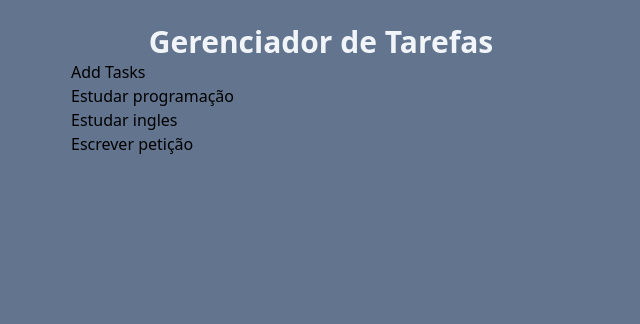
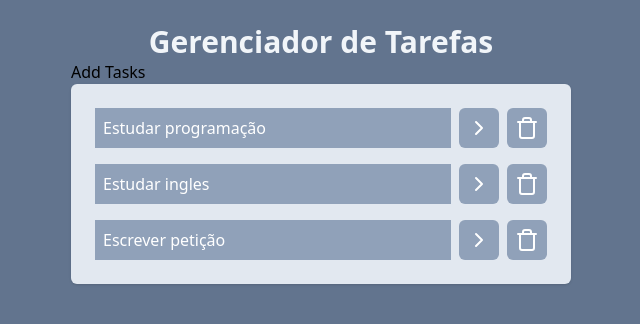
Before and after one commit to LimaSilvaLima/tasksreact, a React (Vite) app: page / in a window 1280 px wide. Shown: the top 324 px of the page, without its empty margins (319-959 px from the left). Built offline with nearby package versions, Linux system fonts and the light colour scheme.

Commit message:
implementadas as funçoes de alterar e deletes com respectivos bottuns

```diff
--- a/package.json
+++ b/package.json
@@ -13,6 +13,8 @@
     "@tailwindcss/postcss": "^4.1.11",
     "@tailwindcss/vite": "^4.1.11",
     "autoprefixer": "^10.4.21",
+    "lucide": "^0.525.0",
+    "lucide-react": "^0.525.0",
     "postcss": "^8.5.6",
     "react": "^19.1.0",
     "react-dom": "^19.1.0",
--- a/src/App.jsx
+++ b/src/App.jsx
@@ -25,6 +25,25 @@
 
   ]);
 
+  function onTaskClick(taskId) {
+    const newTasks = tasks.map(task => {
+      if (task.id=== taskId){
+        return{
+          ...task,
+          isCompleted: !task.isCompleted
+        }
+
+      }
+      return task;
+    });
+    setTasks(newTasks);
+  }
+
+  function onDeleteTaskClick(taskId) {
+    const newTasks = tasks.filter(task => task.id !== taskId);
+    setTasks(newTasks);
+  }
+
   return (
     <div className="w-screen h-screen bg-slate-500 flex justify-center p-6">
       <div className="w-[500px]">
@@ -32,7 +51,7 @@
           Gerenciador de Tarefas
         </h1>
         <AddTasks/>
-        <Tasks tasks={tasks}/>
+        <Tasks tasks={tasks} onTaskClick={onTaskClick} />
       </div>
     </div>
   );
--- a/src/components/Tasks.jsx
+++ b/src/components/Tasks.jsx
@@ -1,15 +1,33 @@
+import { ChevronRightIcon, TrashIcon } from "lucide-react";
+
 function Tasks(props) {
 
   return (
     <div>
       <div>
-          <h1>{props.tasks.map((task) =>(
-            <p>{task.title}</p>
+          <ul className="space-y-4 p-6 bg-slate-200 rounded-md shadow">{props.tasks.map((task) =>(
+              <li key={task.id} className="flex gap-2">
+                <button onClick={() =>props.onTaskClick(task.id)}
+                  className={`bg-slate-400 text-left w-full text-white p-2 rounded-md" ${task.isCompleted && "line-through"
+                  }`}
+                >
+                  {task.title}
+                </button>
+                <button className="bg-slate-400 p-2 rounded-md text-white">
+                  <ChevronRightIcon />
+                </button>
+                <button className="bg-slate-400 p-2 rounded-md text-white">
+                  <TrashIcon/>
+                </button>
+              </li>
             ))}
-          </h1>
+          </ul>
       </div>
     </div>
   );
 }
 
 export default Tasks;
+
+//para use icone instalar lucide-icons/react
+//npm install lucide
```
Also changed, not shown: 1 other file (tests, documents, lock files or other folders).
